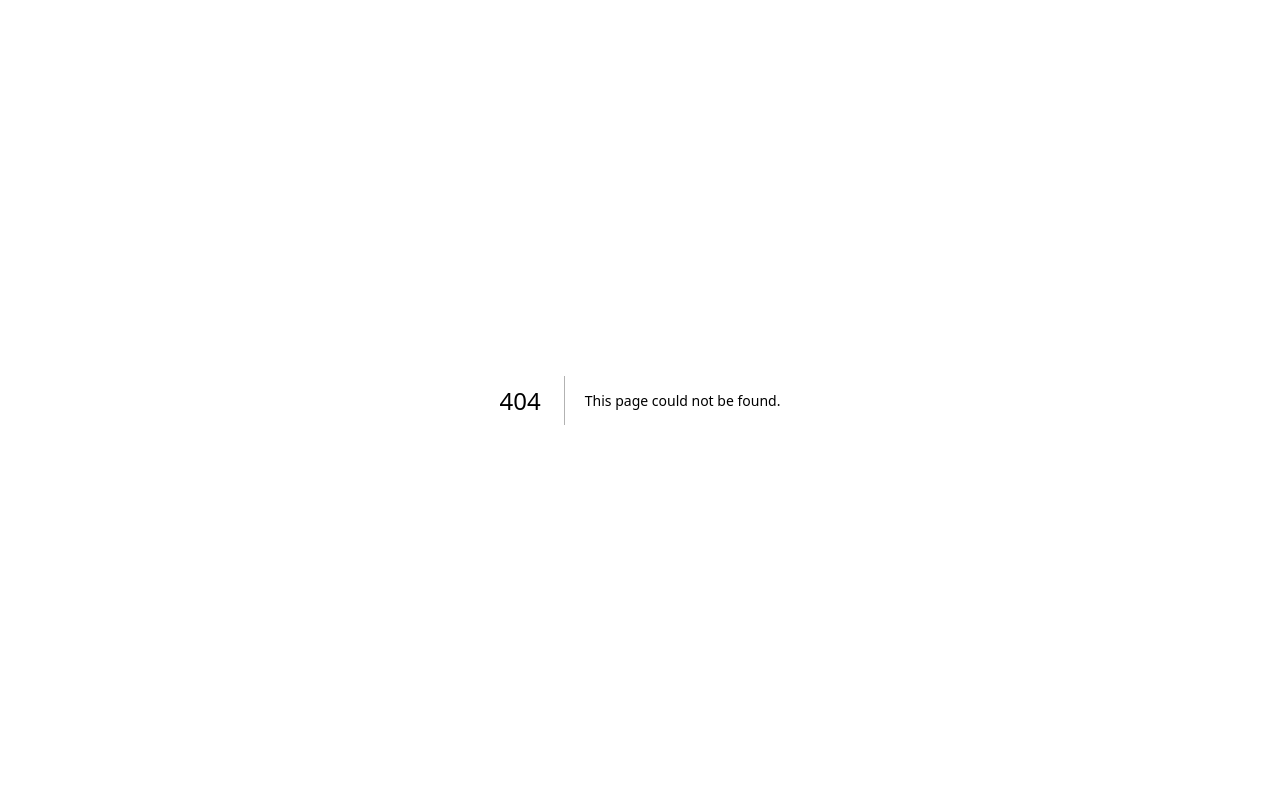
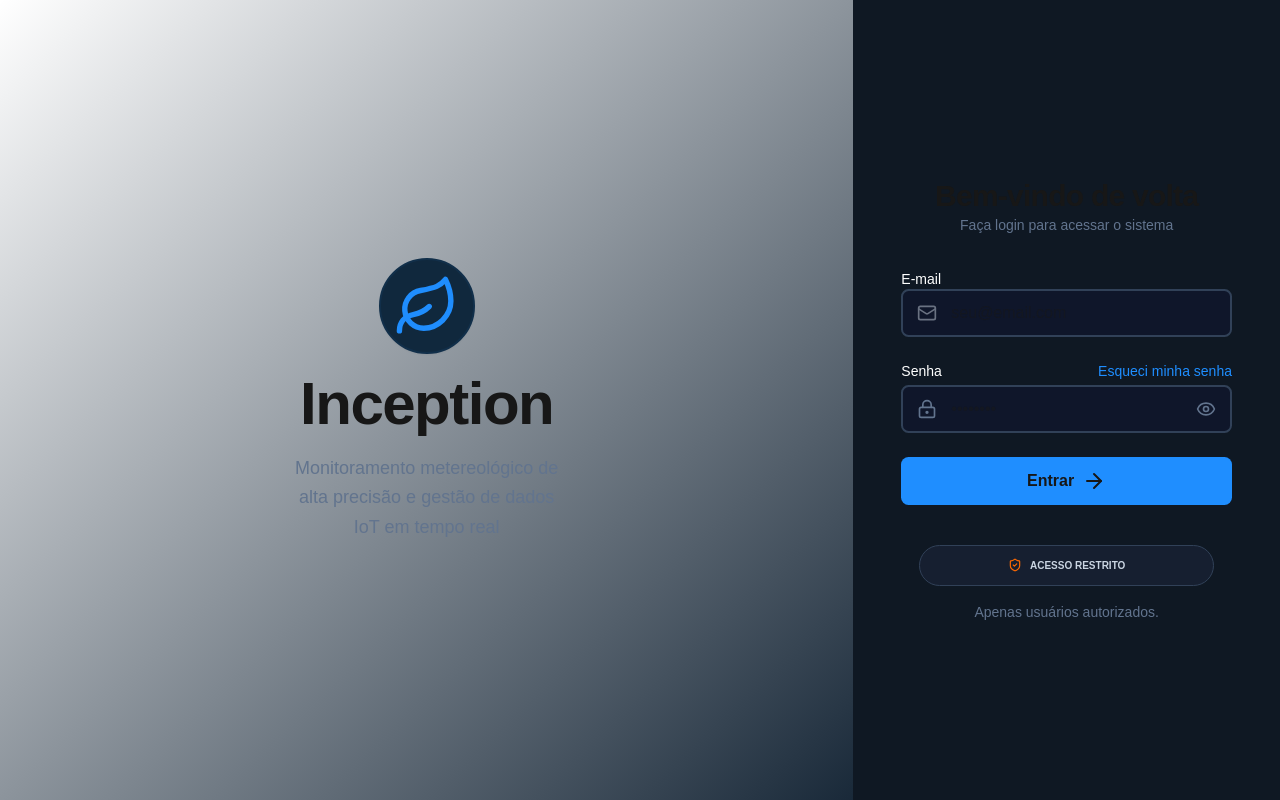
Before and after one commit to Inception-Fatec/front-end, a Next.js app: page /login in a window 1280 px wide. Before the commit this address had no page. Built offline with nearby package versions, Linux system fonts and the light colour scheme.

Commit message:
feat: #SCRUM-26 add login page component with authentication functionality

```diff
--- /dev/null
+++ b/app/login/page.tsx
@@ -0,0 +1,122 @@
+"use client";
+
+import { ArrowRight, Eye, EyeOff, Leaf, LockKeyhole, Mail, ShieldCheck } from "lucide-react";
+import { signIn } from "next-auth/react";
+import { useRouter } from "next/navigation";
+import { useState } from "react"
+
+export default function Login() {
+    const [email, setEmail] = useState('');
+    const [password, setPassword] = useState('');
+    const [showPassword, setShowPassword] = useState(false);
+    const [error, setError] = useState('');
+    const router = useRouter();
+
+    const handleSubmit = async (e: React.FormEvent) => {
+        e.preventDefault();
+        setError('');
+
+        const result = await signIn('credentials', {
+            redirect: false,
+            email,
+            password
+        });
+
+        if (result?.error) {
+            setError('Credenciais inválidas. Tente novamente');
+        } else if (result?.ok) {
+            router.push('/')
+        }
+
+    }
+
+    return (
+        <main className="flex flex-row h-screen">
+            <div className="bg-linear-to-tl from-[#192939] flex justify-center items-center w-2/3">
+                <div className="bg-transparent flex flex-col items-center w-1/3 gap-5">
+                    <div className="flex justify-center items-center shadow-xs w-24 h-24 rounded-full bg-[#10283D] border-2 border-[#112F4A]">
+                        <Leaf className="text-[#1F8DFD]" size={65} />
+                    </div>
+                    <h1 className="text-6xl font-sans font-bold tracking-tight">Inception</h1>
+                    <p className="text-lg font-sans font-light text-slate-500 leading-relaxed text-center">
+                        Monitoramento metereológico de alta precisão e gestão de dados IoT em tempo real
+                    </p>
+                </div>
+            </div>
+
+            <div className="bg-[#0F1823] flex justify-center items-center w-1/3">
+                <div className="bg-transparent flex flex-col items-center w-full max-w-md px-12">
+                    <div className="flex flex-col justify-center items-center mb-8 ">
+                        <h1 className="text-3xl font-inter font-bold tracking-tight">Bem-vindo de volta</h1>
+                        <p className="text-sm font-sans font-light text-slate-500 leading-relaxed text-center">
+                            Faça login para acessar o sistema
+                        </p>
+                    </div>
+                    <form onSubmit={handleSubmit} className="w-full space-y-6">
+                        {error && (
+                            <div className="p-3 text-sm text-red-500 bg-red-500/10 rounded-md">
+                                {error}
+                            </div>
+                        )}
+                        <div>
+                            <label className="block text-sm font-medium text-white">E-mail</label>
+                            <div className="relative flex items-center">
+                                <div className="absolute left-4 pointer-events-none">
+                                <Mail className="h-5 w-5 text-gray-500" />
+                                </div>
+                                <input
+                                type="email"
+                                value={email}
+                                onChange={(e) => setEmail(e.target.value)}
+                                placeholder="seu@email.com"
+                                className="bg-[#0F162A] w-full h-12 pl-12 pr-4 rounded-[0.475rem] border-2 border-slate-700"
+                                required
+                                />
+                            </div>
+                        </div>
+                        <div>
+                            <div className="flex justify-between items-center mb-1">
+                                <label className="block text-sm font-medium text-white">Senha</label>
+                                <a href="#" className="text-sm font-medium text-[#1F8EFF]">
+                                    Esqueci minha senha
+                                </a>
+                            </div>
+                            <div className="relative flex items-center">
+                                <div className="absolute left-4 pointer-events-none">
+                                <LockKeyhole className="h-5 w-5 text-slate-500" />
+                                </div>
+                                <input
+                                type={showPassword ? "text" : "password"}
+                                value={password}
+                                onChange={(e) => setPassword(e.target.value)}
+                                placeholder="••••••••"
+                                className="bg-[#0F162A] w-full h-12 pl-12 pr-12 rounded-[0.475rem] border-2 border-slate-700"
+                                required
+                                />
+                                <button type="button" onClick={() => setShowPassword(!showPassword)} className="absolute right-4 hover:cursor-pointer">
+                                    {showPassword ? (
+                                        <EyeOff className="h-5 w-5 text-slate-500 hover:text-slate-400 transition-colors" />
+                                    ): (
+                                        <Eye className="h-5 w-5 text-slate-500 hover:text-slate-400 transition-colors" />
+                                    )}
+                                </button>
+                            </div>
+                        </div>
+                        <button type="submit" className="bg-[#1F8EFF] flex flex-row justify-center items-center gap-2 w-full h-12 font-bold rounded-[0.475rem] hover:cursor-pointer">
+                            Entrar<ArrowRight />
+                        </button>
+                    </form>
+                    <div className="mt-10 flex flex-col items-center gap-4">
+                        <div className="flex justify-center items-center gap-2 bg-[#161F30] border border-slate-700 px-22 py-3 rounded-full">
+                            <ShieldCheck size={14} className="text-orange-500" />
+                            <span className="text-[10px] font-black uppercase text-slate-300">
+                                Acesso Restrito
+                            </span>
+                        </div>
+                        <p className="text-sm text-slate-500">Apenas usuários autorizados.</p>
+                    </div>
+                </div>
+            </div>
+        </main>
+    )
+}
--- a/package.json
+++ b/package.json
@@ -11,6 +11,7 @@
   "dependencies": {
     "@supabase/supabase-js": "^2.99.2",
     "bcryptjs": "^3.0.3",
+    "lucide-react": "^0.577.0",
     "next": "16.1.6",
     "next-auth": "5.0.0-beta.30",
     "react": "19.2.3",
```
Also changed, not shown: 1 other file (tests, documents, lock files or other folders).
